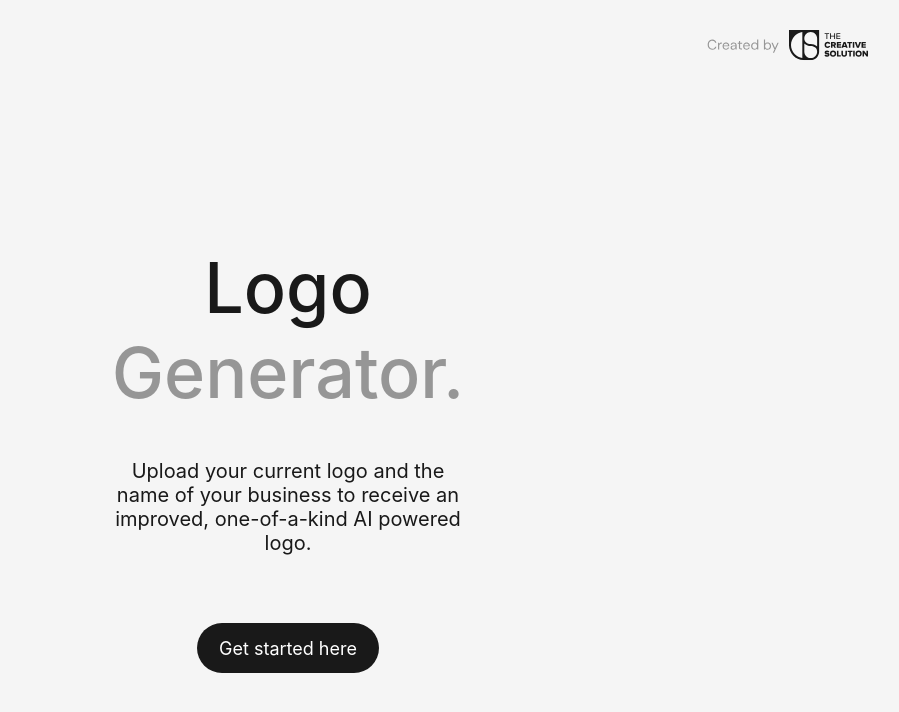
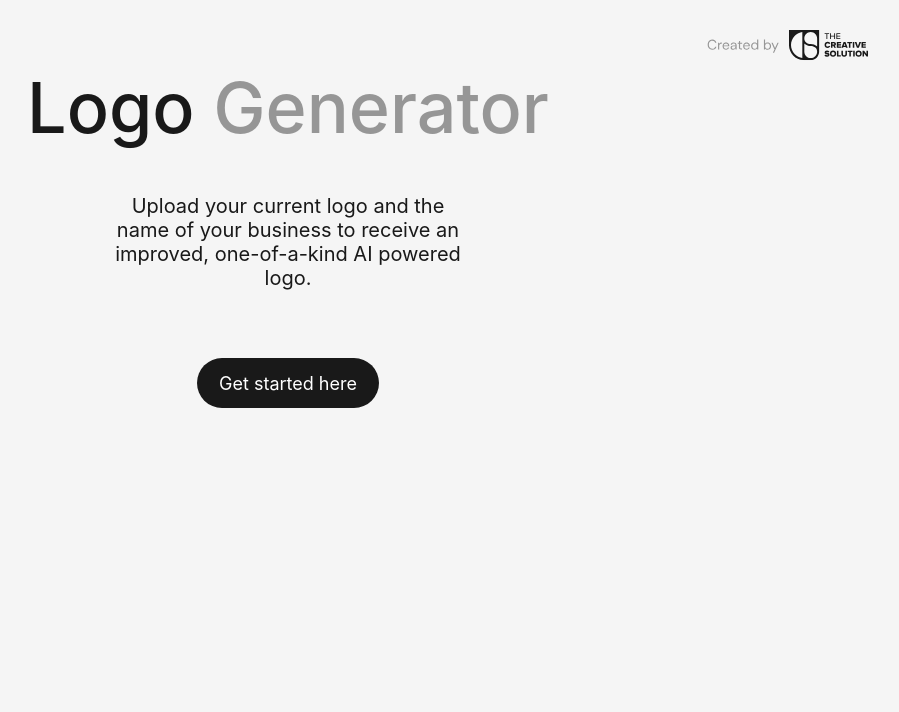
Before and after one commit to A1aNNN/tcs-logo-client, a React (Create React App) app: page / in a window 1280 px wide. Shown: the top 712 px of the page, without its empty margins (352-1251 px from the left). Built offline with nearby package versions, Linux system fonts and the light colour scheme; no server answers.

Commit message:
changed start page

```diff
--- a/src/components/Start.js
+++ b/src/components/Start.js
@@ -22,11 +22,14 @@ const Start = ({ onNext }) => {
             {/* <Text className='text-title-start'>
                 Logo Generator
             </Text> */}
-            <Text className='text-title-start-logo'>
+            {/* <Text className='text-title-start-logo'>
                 Logo
             </Text>
             <Text className='text-title-start-generator'>
                 Generator.
+            </Text> */}
+            <Text className='text-title-start-generator'>
+                <span style={{color: '#191919'}}>Logo </span> Generator
             </Text>
             {/* <Text className='start-paragraph'>
                 Welcome to the TCS Logo Generator! Please attach a PNG image of
```
